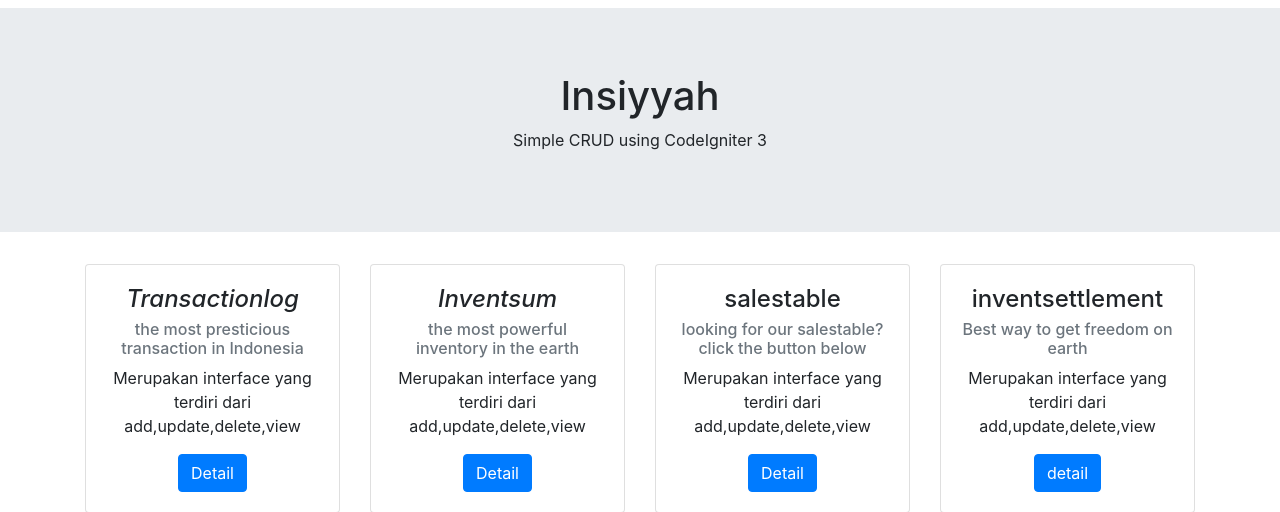
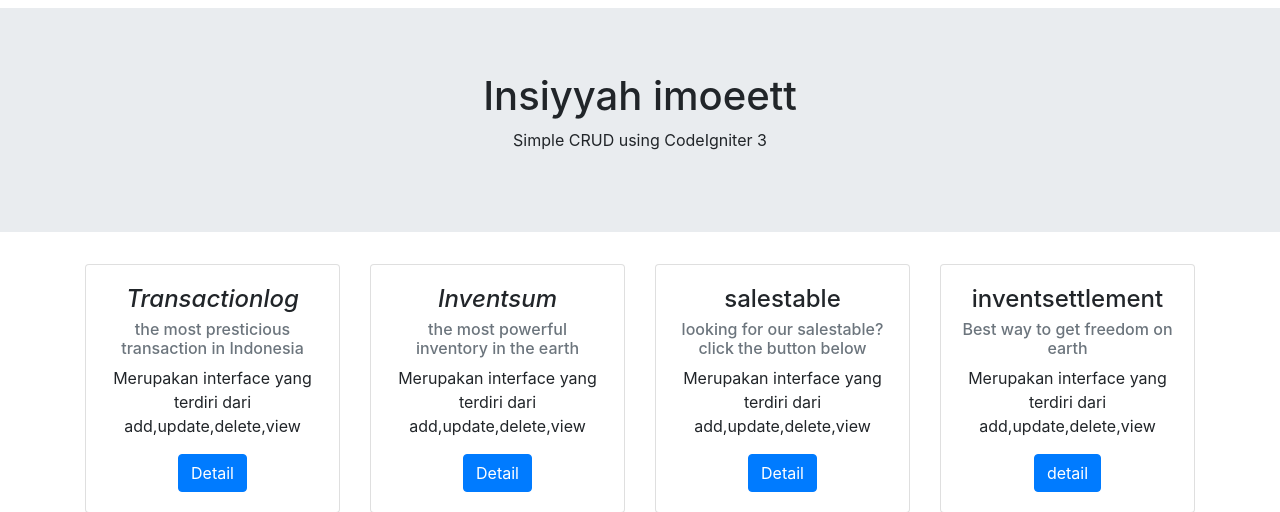
Before and after one commit to firmanputra908/crud-ci-cd, a CodeIgniter app: page /database/ in a window 1280 px wide. Shown: the part 64-576 px from the top of the page. Run offline with CodeIgniter, Linux system fonts and the light colour scheme.

Commit message:
changing code

```diff
--- a/application/views/home_view.php
+++ b/application/views/home_view.php
@@ -30,7 +30,7 @@
             </div>
         </nav>
         <div class="jumbotron jumbotron-fluid my-2">
-            <h1 style="text-align:center">Insiyyah</h1>
+            <h1 style="text-align:center">Insiyyah imoeett</h1>
             <p style="text-align: center">Simple CRUD using CodeIgniter 3 </p>
         </div>
         <div class="container">
```
